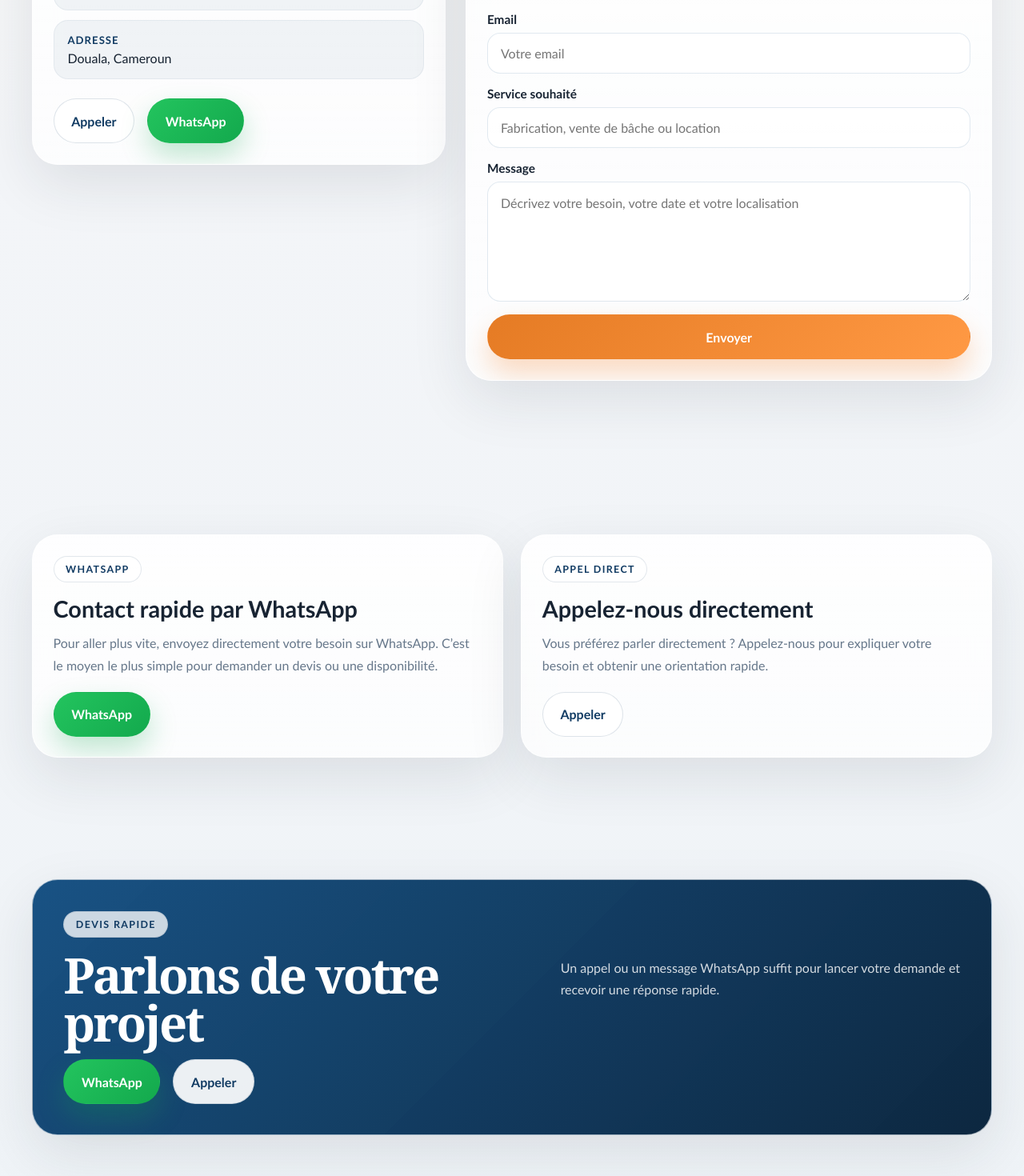
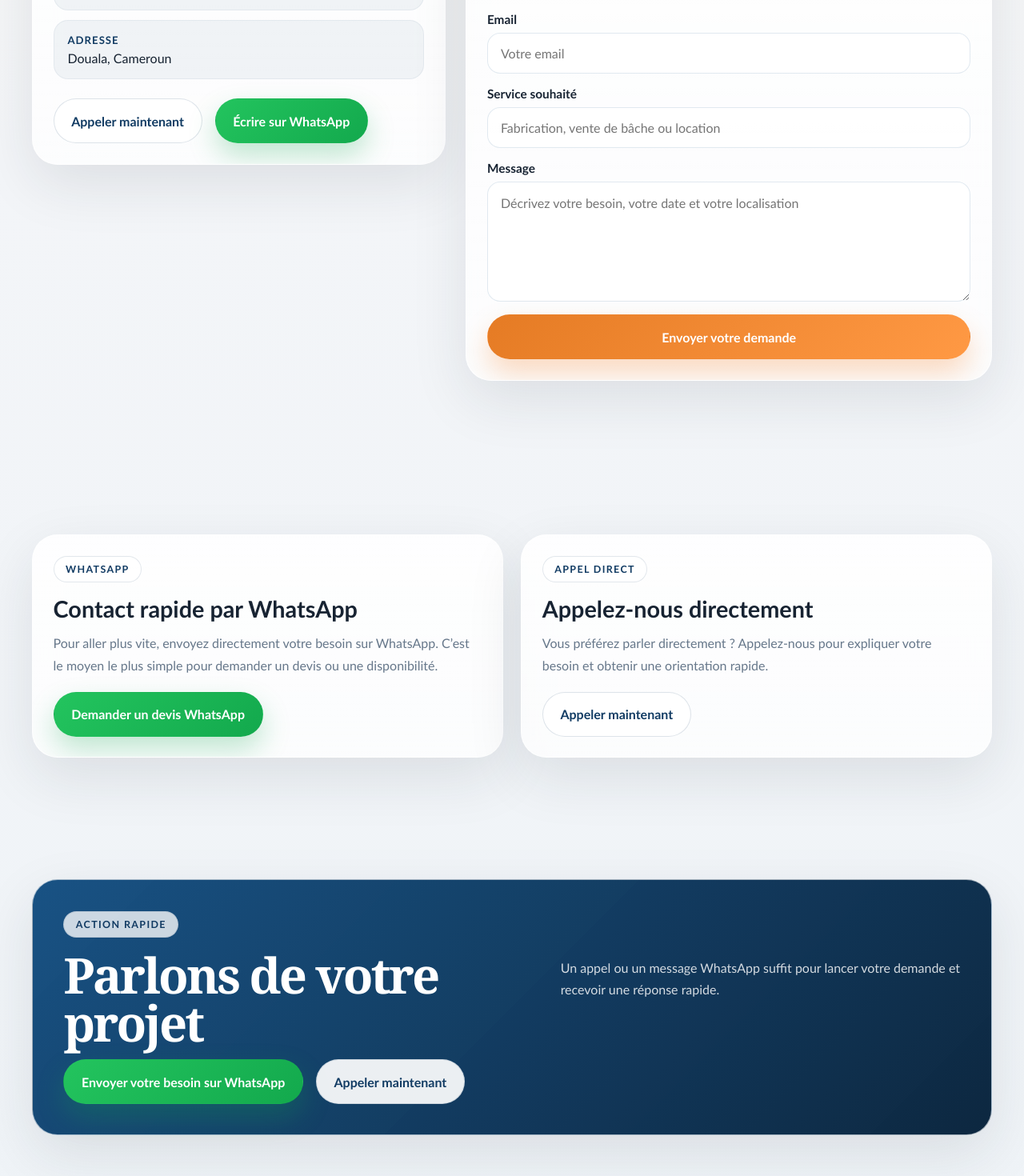
Before and after one commit to larrypops/sonia-construction, a Next.js app: page /contact in a window 1280 px wide. Shown: the part 1120-2590 px from the top of the page at 80% size. Built offline with nearby package versions, Linux system fonts and the light colour scheme.

Commit message:
Clarify CTA wording across site

```diff
--- a/app/contact/page.tsx
+++ b/app/contact/page.tsx
@@ -61,8 +61,8 @@ export default function ContactPage() {
                 </li>
               </ul>
               <div className="button-row" style={{ marginTop: "1.5rem" }}>
-                <CallButton label="Appeler" />
-                <WhatsAppButton label="WhatsApp" />
+                <CallButton label="Appeler maintenant" />
+                <WhatsAppButton label="Écrire sur WhatsApp" />
               </div>
             </article>
           </AnimatedSection>
@@ -111,7 +111,7 @@ export default function ContactPage() {
                   />
                 </div>
                 <button type="button" className="btn btn-primary">
-                  Envoyer
+                  Envoyer votre demande
                 </button>
               </form>
             </div>
@@ -133,7 +133,7 @@ export default function ContactPage() {
                 disponibilité.
               </p>
               <div className="button-row" style={{ marginTop: "1.25rem" }}>
-                <WhatsAppButton label="WhatsApp" />
+                <WhatsAppButton label="Demander un devis WhatsApp" />
               </div>
             </article>
           </AnimatedSection>
@@ -148,7 +148,7 @@ export default function ContactPage() {
                 besoin et obtenir une orientation rapide.
               </p>
               <div className="button-row" style={{ marginTop: "1.25rem" }}>
-                <CallButton label="Appeler" />
+                <CallButton label="Appeler maintenant" />
               </div>
             </article>
           </AnimatedSection>
@@ -158,6 +158,8 @@ export default function ContactPage() {
       <CTA
         title="Parlons de votre projet"
         description="Un appel ou un message WhatsApp suffit pour lancer votre demande et recevoir une réponse rapide."
+        whatsappLabel="Envoyer votre besoin sur WhatsApp"
+        callLabel="Appeler maintenant"
       />
     </>
   );
--- a/components/CTA.tsx
+++ b/components/CTA.tsx
@@ -4,23 +4,30 @@ import WhatsAppButton from "@/components/WhatsAppButton";
 type CTAProps = {
   title: string;
   description: string;
+  whatsappLabel?: string;
+  callLabel?: string;
 };
 
-export default function CTA({ title, description }: CTAProps) {
+export default function CTA({
+  title,
+  description,
+  whatsappLabel = "Demander un devis WhatsApp",
+  callLabel = "Appeler maintenant",
+}: CTAProps) {
   return (
     <section className="section-tight">
       <div className="container">
         <div className="cta-banner panel">
           <div>
-            <span className="eyebrow">Devis rapide</span>
+            <span className="eyebrow">Action rapide</span>
             <h2 className="section-title" style={{ maxWidth: "14ch", marginTop: "1rem" }}>
               {title}
             </h2>
           </div>
           <p>{description}</p>
           <div className="button-row">
-            <WhatsAppButton label="WhatsApp" />
-            <CallButton label="Appeler" />
+            <WhatsAppButton label={whatsappLabel} />
+            <CallButton label={callLabel} />
           </div>
         </div>
       </div>
--- a/components/CallButton.tsx
+++ b/components/CallButton.tsx
@@ -8,7 +8,7 @@ type CallButtonProps = {
 
 export default function CallButton({
   className = "btn btn-secondary",
-  label = "Appeler",
+  label = "Appeler maintenant",
 }: CallButtonProps) {
   return (
     <Link href={siteConfig.phoneHref} className={className}>
--- a/components/ServiceCard.tsx
+++ b/components/ServiceCard.tsx
@@ -28,7 +28,7 @@ export default function ServiceCard({
       </div>
       <div className="service-actions">
         <Link href={href} className="btn btn-secondary">
-          Voir plus
+          Découvrir ce service
         </Link>
       </div>
     </article>
--- a/components/WhatsAppButton.tsx
+++ b/components/WhatsAppButton.tsx
@@ -9,7 +9,7 @@ type WhatsAppButtonProps = {
 
 export default function WhatsAppButton({
   className = "btn btn-whatsapp",
-  label = "WhatsApp",
+  label = "Devis WhatsApp",
   floating = false,
 }: WhatsAppButtonProps) {
   return (
```
Also changed, not shown: app/page.tsx (+9 -6 lines).
